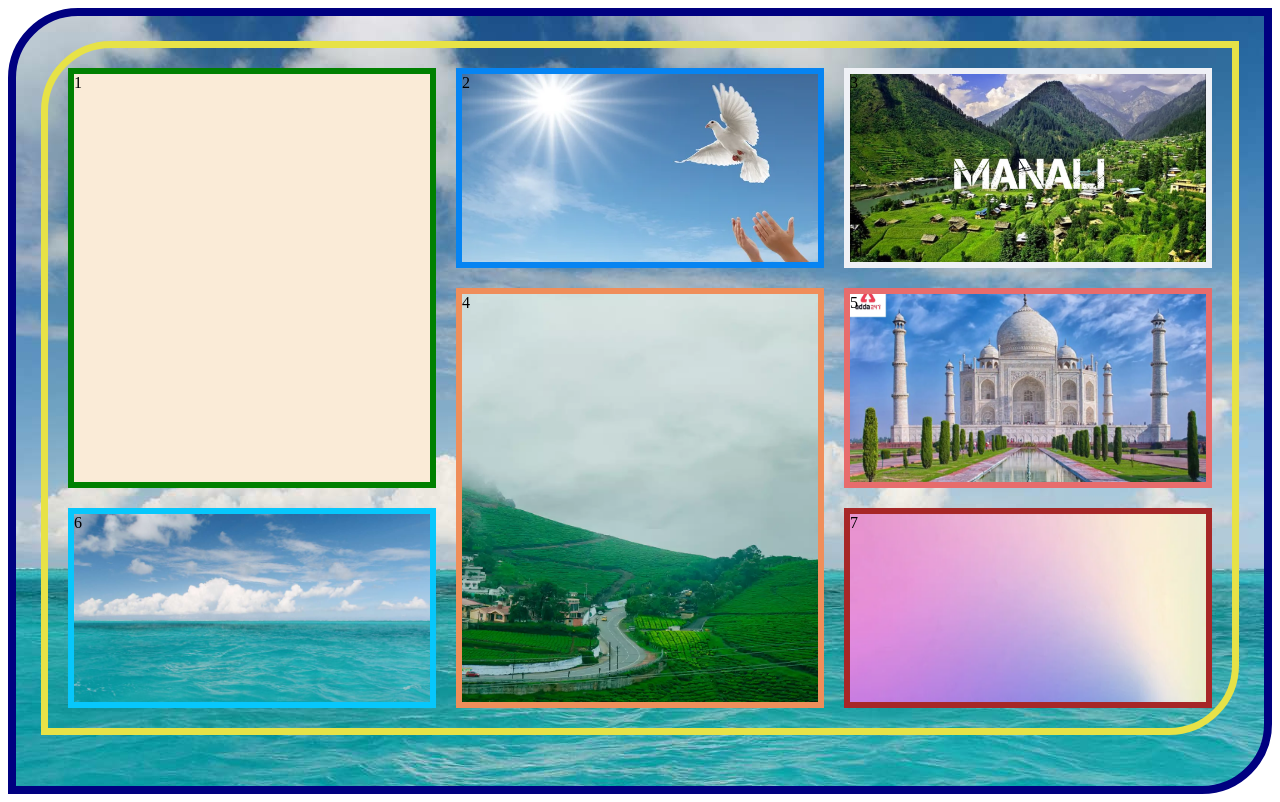
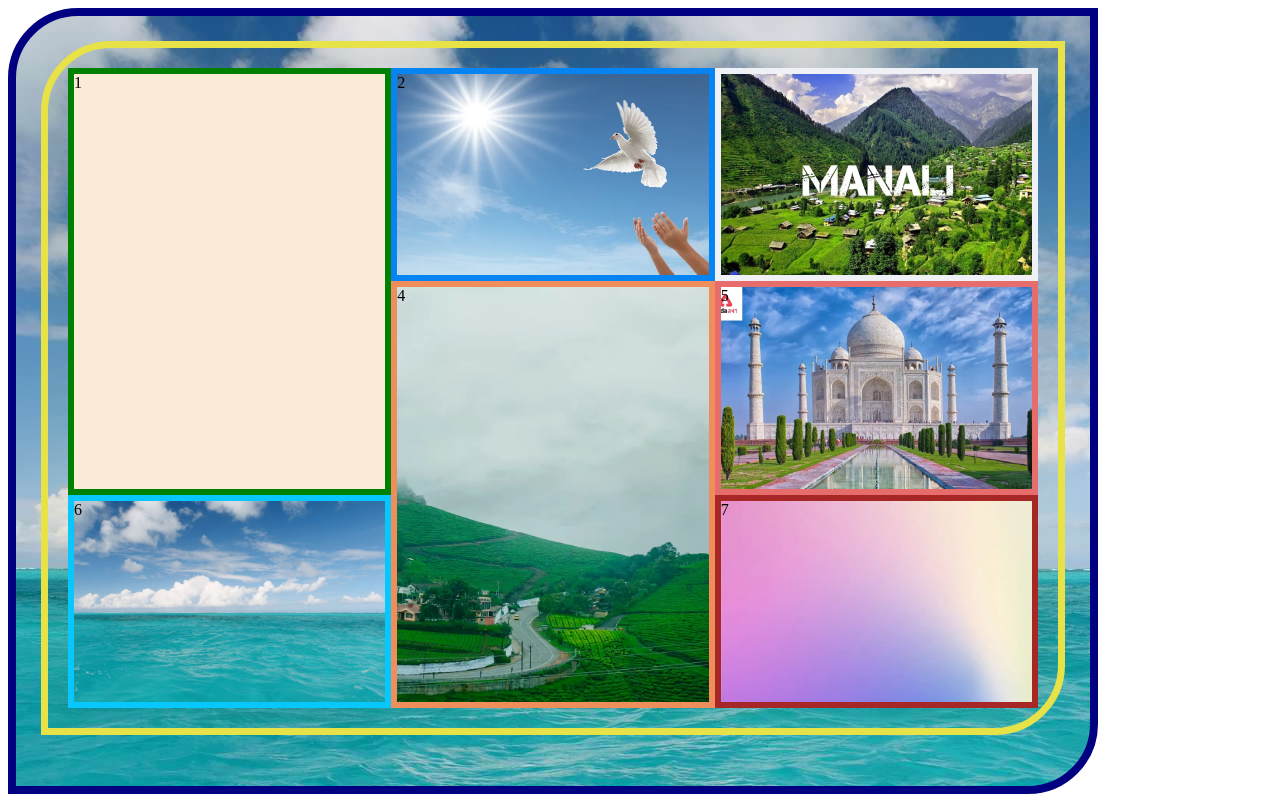
Before and after one commit to akashgitdev/area, a plain HTML site: page index.html in a window 1280 px wide. Drawn offline with Linux system fonts and the light colour scheme.

Commit message:
Update index.html

```diff
--- a/index.html
+++ b/index.html
@@ -9,6 +9,7 @@
         .cc{
            background-image:url(./seaa.jpg);
             height: 90vh;
+            width:80vw;
             padding: 25px;
             border: 1px solid navy;
     border-width: 8px;
@@ -25,6 +26,7 @@
     "f d g ";
     grid-template-columns: 1fr 1fr 1fr;
     height: 80vh;
+    width:70vw
 
    gap: 20px;
     padding: 20px;
```
